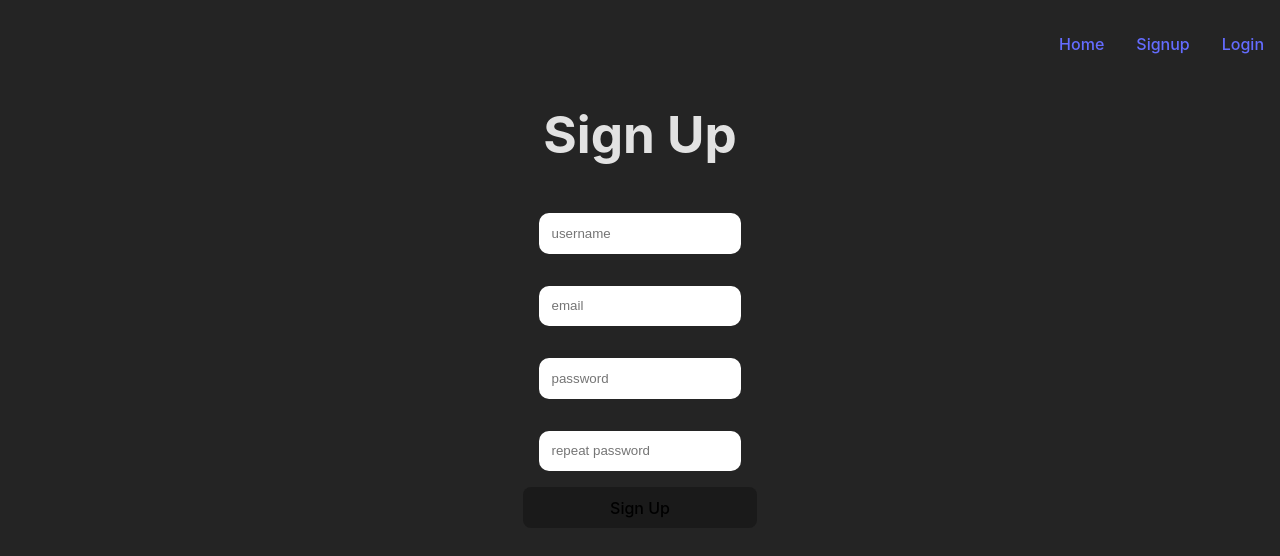
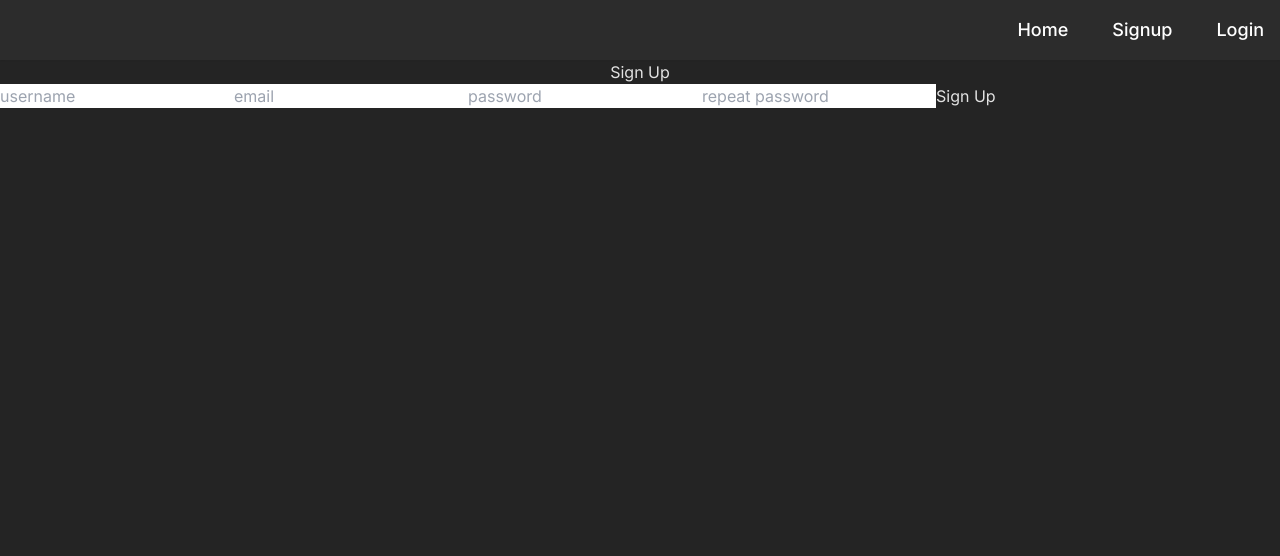
Before and after one commit to Hannyel0/chatApp, a React (Vite) app in the folder client/: page /signup in a window 1280 px wide. Shown: the top 556 px of the page. Built offline with nearby package versions, Linux system fonts and the light colour scheme.

Commit message:
Tailwind introduced to the project

```diff
--- a/client/package.json
+++ b/client/package.json
@@ -10,6 +10,7 @@
     "preview": "vite preview"
   },
   "dependencies": {
+    "postcss-loader": "^8.1.1",
     "react": "^18.3.1",
     "react-dom": "^18.3.1",
     "react-router-dom": "^7.1.1"
@@ -19,11 +20,14 @@
     "@types/react": "^18.3.18",
     "@types/react-dom": "^18.3.5",
     "@vitejs/plugin-react-swc": "^3.5.0",
+    "autoprefixer": "^10.4.20",
     "eslint": "^9.17.0",
     "eslint-plugin-react": "^7.37.2",
     "eslint-plugin-react-hooks": "^5.0.0",
     "eslint-plugin-react-refresh": "^0.4.16",
     "globals": "^15.14.0",
+    "postcss": "^8.4.49",
+    "tailwindcss": "^3.4.17",
     "vite": "^6.0.5"
   }
 }
--- /dev/null
+++ b/client/postcss.config.js
@@ -0,0 +1,6 @@
+export default {
+    plugins: {
+      tailwindcss: {},
+      autoprefixer: {},
+    },
+  };
--- a/client/src/components/Navbar.jsx
+++ b/client/src/components/Navbar.jsx
@@ -5,11 +5,11 @@ export default function Navbar() {
 
   return (
     <>
-    <nav>
-        <ul>
-            <li><Link to="/">Home</Link></li>
-            <li><Link to="/signup">Signup</Link></li>
-            <li><Link to="/login">Login</Link></li>
+    <nav className="bg-background-gray-light shadow-sm p-4">
+        <ul className="flex space-x-11 justify-end text-lg font-semibold">
+            <li><Link to="/" className="text-white font-medium transition hover:text-gray-300">Home</Link></li>
+            <li><Link to="/signup" className="text-white font-medium transition hover:text-gray-300">Signup</Link></li>
+            <li><Link to="/login" className="text-white font-medium transition hover:text-gray-300">Login</Link></li>
         </ul>
     </nav>
     </>
--- a/client/src/index.css
+++ b/client/src/index.css
@@ -1,3 +1,9 @@
+@import url('https://fonts.googleapis.com/css2?family=Inter:ital,opsz,wght@0,14..32,100..900;1,14..32,100..900&display=swap');
+
+@tailwind base;
+@tailwind components;
+@tailwind utilities;
+
 :root {
   font-family: Inter, system-ui, Avenir, Helvetica, Arial, sans-serif;
   line-height: 1.5;
@@ -14,77 +20,3 @@
   box-sizing: border-box;
 
 }
-
-a {
-  font-weight: 500;
-  color: #646cff;
-  text-decoration: inherit;
-}
-a:hover {
-  color: #535bf2;
-}
-
-body {
-  margin: 0;
-  display: flex;
-
-  min-width: 320px;
-  min-height: 100vh;
-}
-
-nav{
-  min-width: 100vw;
-}
-
-nav ul{
-  display: flex;
-  list-style: none;
-  justify-content: right;
-}
-nav ul li{
-  padding: 1rem;
-}
-
-h1 {
-  font-size: 3.2em;
-  line-height: 1.1;
-}
-
-button {
-  border-radius: 8px;
-  border: 1px solid transparent;
-  padding: 0.6em 1.2em;
-  font-size: 1em;
-  font-weight: 500;
-  font-family: inherit;
-  background-color: #1a1a1a;
-  cursor: pointer;
-  transition: border-color 0.25s;
-}
-button:hover {
-  border-color: #646cff;
-}
-button:focus,
-button:focus-visible {
-  outline: 4px auto -webkit-focus-ring-color;
-}
-
-.form_wrapper{
-  display: flex;
-  justify-content: center;
-
-}
-
-.form_wrapper form{
-  display: flex;
-  flex-direction: column;
-  min-width: 15%;
-}
-
-.form_wrapper form input{
-  padding: .8rem;
-  margin: 1rem;
-  border: none;
-  outline: none;
-  border-radius: 10px;
-}
--- /dev/null
+++ b/client/tailwind.config.js
@@ -0,0 +1,18 @@
+/** @type {import('tailwindcss').Config} */
+export default {
+  content: [
+    './src/**/*.{html,js,jsx,ts,tsx}', // This will include all files in src, including components and pages
+    './src/components/**/*.{js,jsx,ts,tsx}', // Specifically look into components
+    './src/pages/**/*.{js,jsx,ts,tsx}', // Specifically look into pages
+  ],
+  theme: {
+    extend: {
+      colors: {
+        "background-gray": "#242424",
+        "background-gray-light": "#2C2C2C"
+
+      }
+    },
+  },
+  plugins: [],
+}
```
Also changed, not shown: 1 other file (tests, documents, lock files or other folders).
